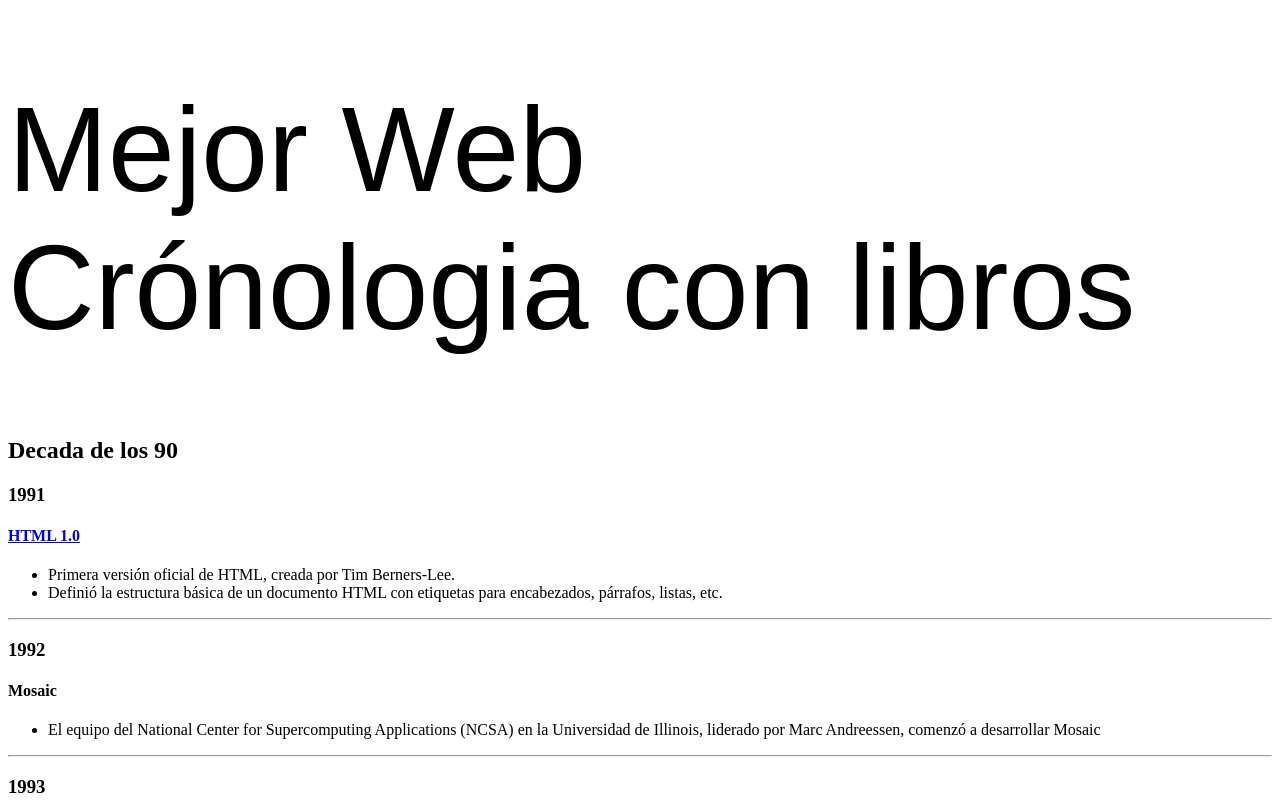
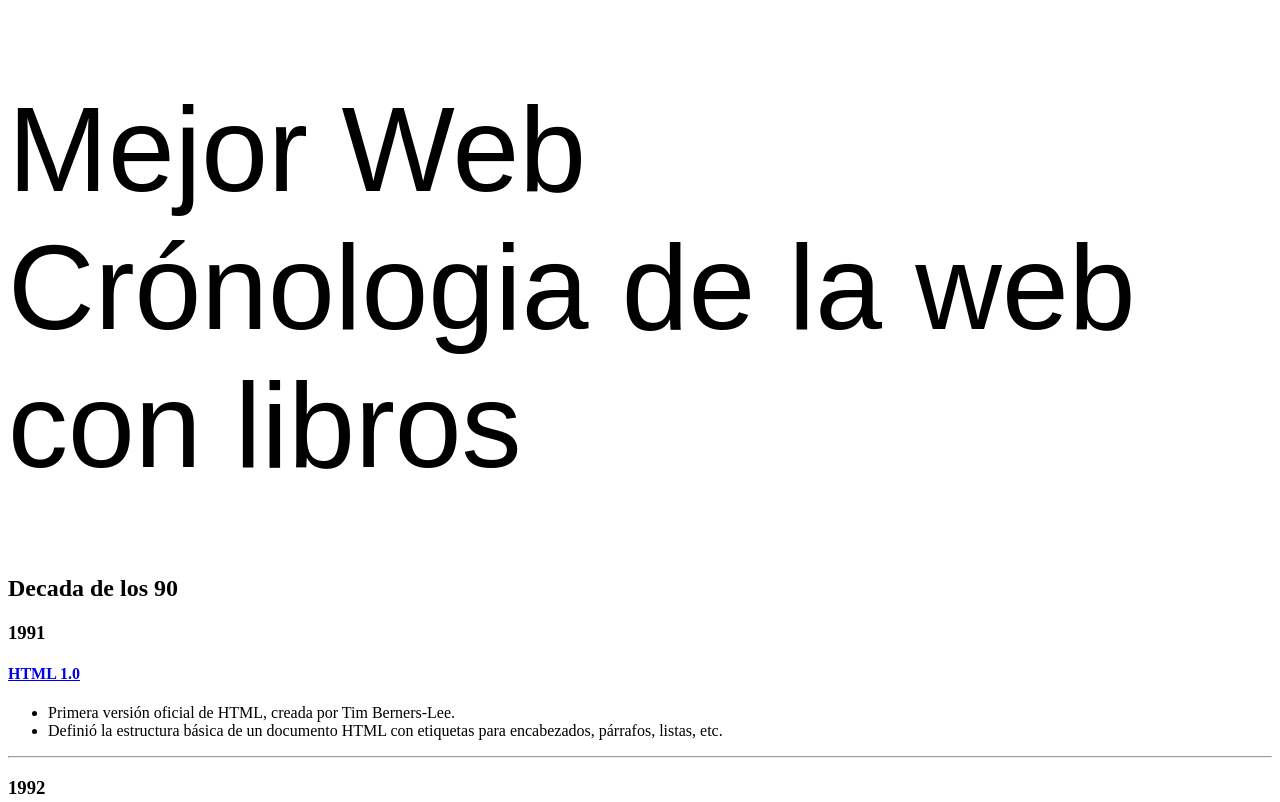
Before and after one commit to sandrups/librosweb, a plain HTML site: page index.html in a window 1280 px wide. Shown: the top 802 px of the page. Drawn offline with Linux system fonts and the light colour scheme; a script that the page names is missing; a web font is replaced by a local one.

Commit message:
modificando el titulo del index

```diff
--- a/index.html
+++ b/index.html
@@ -12,7 +12,7 @@
 
 <body>
   <h1>Mejor Web<br>
-  Crónologia con libros</h1>
+  Crónologia de la web con libros</h1>
   <h2>Decada de los 90</h2>
   <h3>1991</h3>
   <p>
```
